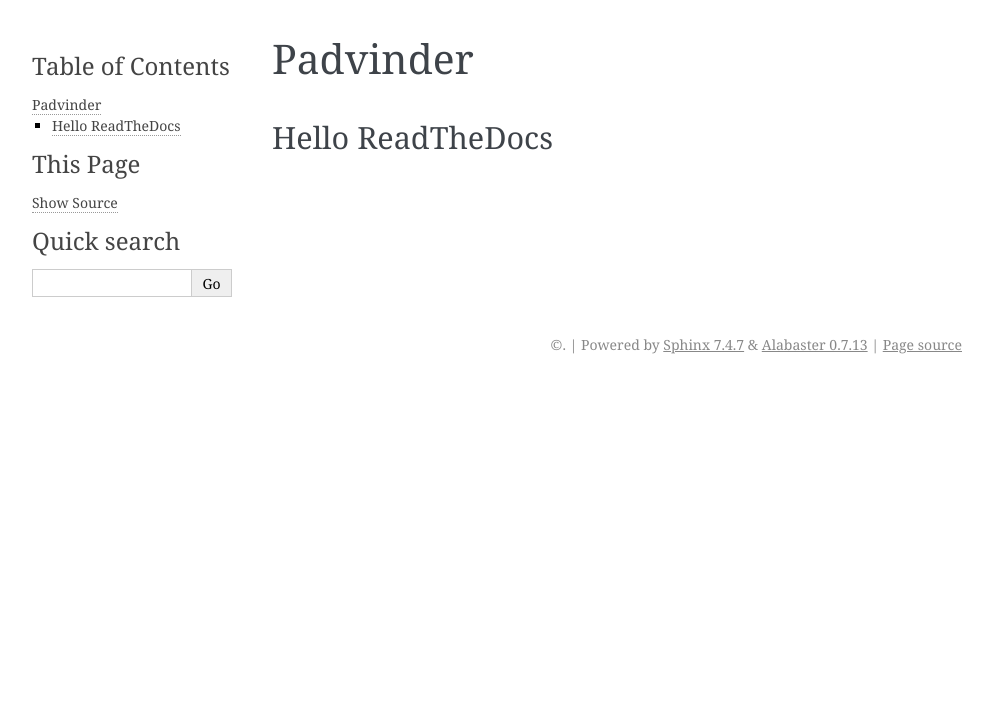
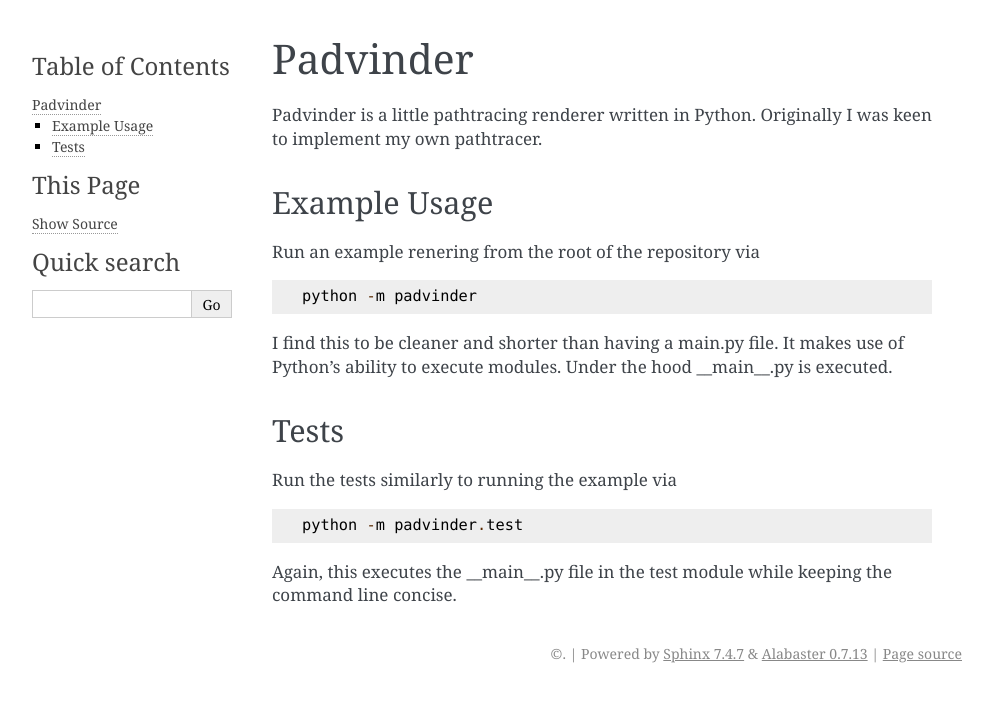
Before and after one commit to adriankoering/padvinder, a Sphinx documentation site: the page built from docs/index.md, in a window 1280 px wide. Shown: the top 702 px of the page, without its empty margins (148-1141 px from the left). Built offline with Sphinx 7.4.7, drawn with Linux system fonts in a browser that asks for light colours.

Commit message:
Update documentaion

````diff
--- a/docs/index.md
+++ b/docs/index.md
@@ -1,3 +1,19 @@
 # Padvinder
 
-## Hello ReadTheDocs
+Padvinder is a little pathtracing renderer written in Python. Originally I was keen to implement my own pathtracer.
+
+## Example Usage
+
+Run an example renering from the root of the repository via
+```
+python -m padvinder
+```
+I find this to be cleaner and shorter than having a main.py file. It makes use of Python's ability to execute modules. Under the hood \_\_main\_\_.py is executed.
+
+## Tests
+
+Run the tests similarly to running the example via
+```
+python -m padvinder.test
+```
+Again, this executes the \_\_main\_\_.py file in the test module while keeping the command line concise.
````
